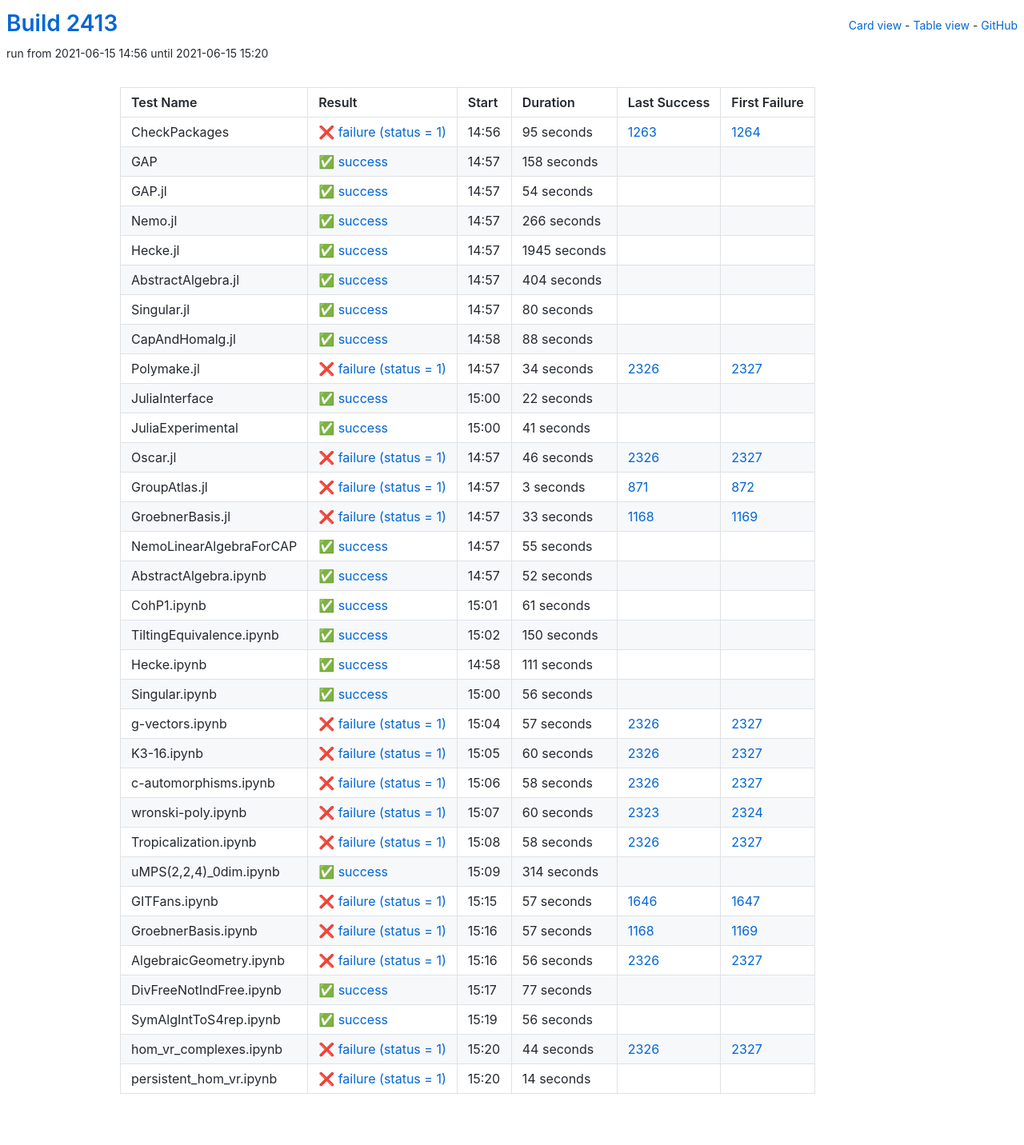
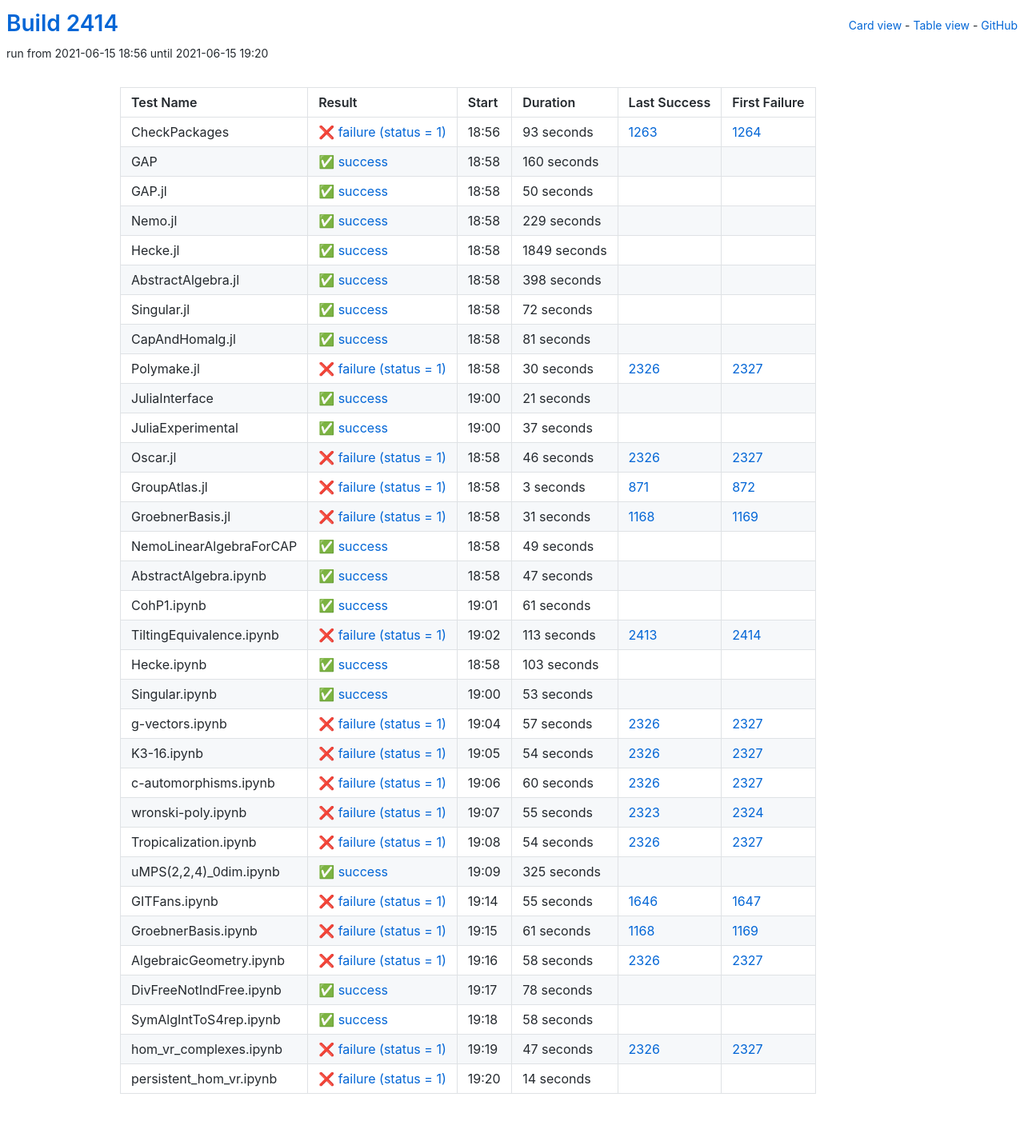
Before and after one commit to oscar-system/oscar-ci-status-stable, a Jekyll site: the page built from table.html, in a window 1280 px wide. Shown: the whole page at 80% size. Built offline with Jekyll 4.4.1, drawn with Linux system fonts in a browser that asks for light colours.

Commit message:
Build #2414

```diff
--- a/_data/ci.yml
+++ b/_data/ci.yml
@@ -1,6 +1,6 @@
 ---
-build: 2413
-build_url: https://oscarci.mathematik.uni-kl.de/job/oscar-stable/2413/
+build: 2414
+build_url: https://oscarci.mathematik.uni-kl.de/job/oscar-stable/2414/
 job: oscar-stable
 organization: oscar-system
 repo: oscar-ci-status-stable
@@ -8,140 +8,140 @@ repourl: https://github.com/oscar-system/oscar-ci-status-stable
 tests:
 - name: CheckPackages
   id: checkpackages
-  log: https://oscarci.mathematik.uni-kl.de/job/oscar-stable/2413/artifact/logs/build-2413/CheckPackages.log
-  start: 2021-06-15 14:56
+  log: https://oscarci.mathematik.uni-kl.de/job/oscar-stable/2414/artifact/logs/build-2414/CheckPackages.log
+  start: 2021-06-15 18:56
   success: false
   exitcode: 1
   status: failure
-  duration: 95
+  duration: 93
   last_success: 1263
   last_success_url: https://oscarci.mathematik.uni-kl.de/job/oscar-stable/1263/
   first_failure: 1264
   first_failure_url: https://oscarci.mathematik.uni-kl.de/job/oscar-stable/1264/
 - name: GAP
   id: gap
-  log: https://oscarci.mathematik.uni-kl.de/job/oscar-stable/2413/artifact/logs/build-2413/GAP.log
-  start: 2021-06-15 14:57
+  log: https://oscarci.mathematik.uni-kl.de/job/oscar-stable/2414/artifact/logs/build-2414/GAP.log
+  start: 2021-06-15 18:58
   success: true
   exitcode: 0
   status: success
-  duration: 158
+  duration: 160
   last_success: false
   last_success_url:
   first_failure: false
   first_failure_url:
 - name: GAP.jl
   id: gap-jl
-  log: https://oscarci.mathematik.uni-kl.de/job/oscar-stable/2413/artifact/logs/build-2413/GAP.jl.log
-  start: 2021-06-15 14:57
+  log: https://oscarci.mathematik.uni-kl.de/job/oscar-stable/2414/artifact/logs/build-2414/GAP.jl.log
+  start: 2021-06-15 18:58
   success: true
   exitcode: 0
   status: success
-  duration: 54
+  duration: 50
   last_success: false
   last_success_url:
   first_failure: false
   first_failure_url:
 - name: Nemo.jl
   id: nemo-jl
-  log: https://oscarci.mathematik.uni-kl.de/job/oscar-stable/2413/artifact/logs/build-2413/Nemo.jl.log
-  start: 2021-06-15 14:57
+  log: https://oscarci.mathematik.uni-kl.de/job/oscar-stable/2414/artifact/logs/build-2414/Nemo.jl.log
+  start: 2021-06-15 18:58
   success: true
   exitcode: 0
   status: success
-  duration: 266
+  duration: 229
   last_success: false
   last_success_url:
   first_failure: false
   first_failure_url:
 - name: Hecke.jl
   id: hecke-jl
-  log: https://oscarci.mathematik.uni-kl.de/job/oscar-stable/2413/artifact/logs/build-2413/Hecke.jl.log
-  start: 2021-06-15 14:57
+  log: https://oscarci.mathematik.uni-kl.de/job/oscar-stable/2414/artifact/logs/build-2414/Hecke.jl.log
+  start: 2021-06-15 18:58
   success: true
   exitcode: 0
   status: success
-  duration: 1945
+  duration: 1849
   last_success: false
   last_success_url:
   first_failure: false
   first_failure_url:
 - name: AbstractAlgebra.jl
   id: abstractalgebra-jl
-  log: https://oscarci.mathematik.uni-kl.de/job/oscar-stable/2413/artifact/logs/build-2413/AbstractAlgebra.jl.log
-  start: 2021-06-15 14:57
+  log: https://oscarci.mathematik.uni-kl.de/job/oscar-stable/2414/artifact/logs/build-2414/AbstractAlgebra.jl.log
+  start: 2021-06-15 18:58
   success: true
   exitcode: 0
   status: success
-  duration: 404
+  duration: 398
   last_success: false
   last_success_url:
   first_failure: false
   first_failure_url:
 - name: Singular.jl
   id: singular-jl
-  log: https://oscarci.mathematik.uni-kl.de/job/oscar-stable/2413/artifact/logs/build-2413/Singular.jl.log
-  start: 2021-06-15 14:57
+  log: https://oscarci.mathematik.uni-kl.de/job/oscar-stable/2414/artifact/logs/build-2414/Singular.jl.log
+  start: 2021-06-15 18:58
   success: true
   exitcode: 0
   status: success
-  duration: 80
+  duration: 72
   last_success: false
   last_success_url:
   first_failure: false
   first_failure_url:
 - name: CapAndHomalg.jl
   id: capandhomalg-jl
-  log: https://oscarci.mathematik.uni-kl.de/job/oscar-stable/2413/artifact/logs/build-2413/CapAndHomalg.jl.log
-  start: 2021-06-15 14:58
+  log: https://oscarci.mathematik.uni-kl.de/job/oscar-stable/2414/artifact/logs/build-2414/CapAndHomalg.jl.log
+  start: 2021-06-15 18:58
   success: true
   exitcode: 0
   status: success
-  duration: 88
+  duration: 81
   last_success: false
   last_success_url:
   first_failure: false
   first_failure_url:
 - name: Polymake.jl
   id: polymake-jl
-  log: https://oscarci.mathematik.uni-kl.de/job/oscar-stable/2413/artifact/logs/build-2413/Polymake.jl.log
-  start: 2021-06-15 14:57
+  log: https://oscarci.mathematik.uni-kl.de/job/oscar-stable/2414/artifact/logs/build-2414/Polymake.jl.log
+  start: 2021-06-15 18:58
   success: false
   exitcode: 1
   status: failure
-  duration: 34
+  duration: 30
   last_success: 2326
   last_success_url: https://oscarci.mathematik.uni-kl.de/job/oscar-stable/2326/
   first_failure: 2327
   first_failure_url: https://oscarci.mathematik.uni-kl.de/job/oscar-stable/2327/
 - name: JuliaInterface
   id: juliainterface
-  log: https://oscarci.mathematik.uni-kl.de/job/oscar-stable/2413/artifact/logs/build-2413/JuliaInterface.log
-  start: 2021-06-15 15:00
+  log: https://oscarci.mathematik.uni-kl.de/job/oscar-stable/2414/artifact/logs/build-2414/JuliaInterface.log
+  start: 2021-06-15 19:00
   success: true
   exitcode: 0
   status: success
-  duration: 22
+  duration: 21
   last_success: false
   last_success_url:
   first_failure: false
   first_failure_url:
 - name: JuliaExperimental
   id: juliaexperimental
-  log: https://oscarci.mathematik.uni-kl.de/job/oscar-stable/2413/artifact/logs/build-2413/JuliaExperimental.log
-  start: 2021-06-15 15:00
+  log: https://oscarci.mathematik.uni-kl.de/job/oscar-stable/2414/artifact/logs/build-2414/JuliaExperimental.log
+  start: 2021-06-15 19:00
   success: true
   exitcode: 0
   status: success
-  duration: 41
+  duration: 37
   last_success: false
   last_success_url:
   first_failure: false
   first_failure_url:
 - name: Oscar.jl
   id: oscar-jl
-  log: https://oscarci.mathematik.uni-kl.de/job/oscar-stable/2413/artifact/logs/build-2413/Oscar.jl.log
-  start: 2021-06-15 14:57
+  log: https://oscarci.mathematik.uni-kl.de/job/oscar-stable/2414/artifact/logs/build-2414/Oscar.jl.log
+  start: 2021-06-15 18:58
   success: false
   exitcode: 1
   status: failure
@@ -152,8 +152,8 @@ tests:
   first_failure_url: https://oscarci.mathematik.uni-kl.de/job/oscar-stable/2327/
 - name: GroupAtlas.jl
   id: groupatlas-jl
-  log: https://oscarci.mathematik.uni-kl.de/job/oscar-stable/2413/artifact/logs/build-2413/GroupAtlas.jl.log
-  start: 2021-06-15 14:57
+  log: https://oscarci.mathematik.uni-kl.de/job/oscar-stable/2414/artifact/logs/build-2414/GroupAtlas.jl.log
+  start: 2021-06-15 18:58
   success: false
   exitcode: 1
   status: failure
@@ -164,44 +164,44 @@ tests:
   first_failure_url: https://oscarci.mathematik.uni-kl.de/job/oscar-stable/872/
 - name: GroebnerBasis.jl
   id: groebnerbasis-jl
-  log: https://oscarci.mathematik.uni-kl.de/job/oscar-stable/2413/artifact/logs/build-2413/GroebnerBasis.jl.log
-  start: 2021-06-15 14:57
+  log: https://oscarci.mathematik.uni-kl.de/job/oscar-stable/2414/artifact/logs/build-2414/GroebnerBasis.jl.log
+  start: 2021-06-15 18:58
   success: false
   exitcode: 1
   status: failure
-  duration: 33
+  duration: 31
   last_success: 1168
   last_success_url: https://oscarci.mathematik.uni-kl.de/job/oscar-stable/1168/
   first_failure: 1169
   first_failure_url: https://oscarci.mathematik.uni-kl.de/job/oscar-stable/1169/
 - name: NemoLinearAlgebraForCAP
   id: nemolinearalgebraforcap
-  log: https://oscarci.mathematik.uni-kl.de/job/oscar-stable/2413/artifact/logs/build-2413/NemoLinearAlgebraForCAP.log
-  start: 2021-06-15 14:57
+  log: https://oscarci.mathematik.uni-kl.de/job/oscar-stable/2414/artifact/logs/build-2414/NemoLinearAlgebraForCAP.log
+  start: 2021-06-15 18:58
   success: true
   exitcode: 0
   status: success
-  duration: 55
+  duration: 49
   last_success: false
   last_success_url:
   first_failure: false
   first_failure_url:
 - name: AbstractAlgebra.ipynb
   id: abstractalgebra-ipynb
-  log: https://oscarci.mathematik.uni-kl.de/job/oscar-stable/2413/artifact/logs/build-2413/AbstractAlgebra.ipynb.log
-  start: 2021-06-15 14:57
+  log: https://oscarci.mathematik.uni-kl.de/job/oscar-stable/2414/artifact/logs/build-2414/AbstractAlgebra.ipynb.log
+  start: 2021-06-15 18:58
   success: true
   exitcode: 0
   status: success
-  duration: 52
+  duration: 47
   last_success: false
   last_success_url:
   first_failure: false
   first_failure_url:
 - name: CohP1.ipynb
   id: cohp1-ipynb
-  log: https://oscarci.mathematik.uni-kl.de/job/oscar-stable/2413/artifact/logs/build-2413/CohP1.ipynb.log
-  start: 2021-06-15 15:01
+  log: https://oscarci.mathematik.uni-kl.de/job/oscar-stable/2414/artifact/logs/build-2414/CohP1.ipynb.log
+  start: 2021-06-15 19:01
   success: true
   exitcode: 0
   status: success
@@ -212,44 +212,44 @@ tests:
   first_failure_url:
 - name: TiltingEquivalence.ipynb
   id: tiltingequivalence-ipynb
-  log: https://oscarci.mathematik.uni-kl.de/job/oscar-stable/2413/artifact/logs/build-2413/TiltingEquivalence.ipynb.log
-  start: 2021-06-15 15:02
+  log: https://oscarci.mathematik.uni-kl.de/job/oscar-stable/2414/artifact/logs/build-2414/TiltingEquivalence.ipynb.log
+  start: 2021-06-15 19:02
+  success: false
+  exitcode: 1
+  status: failure
+  duration: 113
+  last_success: 2413
+  last_success_url: https://oscarci.mathematik.uni-kl.de/job/oscar-stable/2413/
+  first_failure: 2414
+  first_failure_url: https://oscarci.mathematik.uni-kl.de/job/oscar-stable/2414/
+- name: Hecke.ipynb
+  id: hecke-ipynb
+  log: https://oscarci.mathematik.uni-kl.de/job/oscar-stable/2414/artifact/logs/build-2414/Hecke.ipynb.log
+  start: 2021-06-15 18:58
   success: true
   exitcode: 0
   status: success
-  duration: 150
-  last_success: false
-  last_success_url:
-  first_failure: false
-  first_failure_url:
-- name: Hecke.ipynb
-  id: hecke-ipynb
-  log: https://oscarci.mathematik.uni-kl.de/job/oscar-stable/2413/artifact/logs/build-2413/Hecke.ipynb.log
-  start: 2021-06-15 14:58
-  success: true
-  exitcode: 0
-  status: success
-  duration: 111
+  duration: 103
   last_success: false
   last_success_url:
   first_failure: false
   first_failure_url:
 - name: Singular.ipynb
   id: singular-ipynb
-  log: https://oscarci.mathematik.uni-kl.de/job/oscar-stable/2413/artifact/logs/build-2413/Singular.ipynb.log
-  start: 2021-06-15 15:00
+  log: https://oscarci.mathematik.uni-kl.de/job/oscar-stable/2414/artifact/logs/build-2414/Singular.ipynb.log
+  start: 2021-06-15 19:00
   success: true
   exitcode: 0
   status: success
-  duration: 56
+  duration: 53
   last_success: false
   last_success_url:
   first_failure: false
   first_failure_url:
 - name: g-vectors.ipynb
   id: g-vectors-ipynb
-  log: https://oscarci.mathematik.uni-kl.de/job/oscar-stable/2413/artifact/logs/build-2413/g-vectors.ipynb.log
-  start: 2021-06-15 15:04
+  log: https://oscarci.mathematik.uni-kl.de/job/oscar-stable/2414/artifact/logs/build-2414/g-vectors.ipynb.log
+  start: 2021-06-15 19:04
   success: false
   exitcode: 1
   status: failure
@@ -260,8 +260,20 @@ tests:
   first_failure_url: https://oscarci.mathematik.uni-kl.de/job/oscar-stable/2327/
 - name: K3-16.ipynb
   id: k3-16-ipynb
-  log: https://oscarci.mathematik.uni-kl.de/job/oscar-stable/2413/artifact/logs/build-2413/K3-16.ipynb.log
-  start: 2021-06-15 15:05
+  log: https://oscarci.mathematik.uni-kl.de/job/oscar-stable/2414/artifact/logs/build-2414/K3-16.ipynb.log
+  start: 2021-06-15 19:05
+  success: false
+  exitcode: 1
+  status: failure
+  duration: 54
+  last_success: 2326
+  last_success_url: https://oscarci.mathematik.uni-kl.de/job/oscar-stable/2326/
+  first_failure: 2327
+  first_failure_url: https://oscarci.mathematik.uni-kl.de/job/oscar-stable/2327/
+- name: c-automorphisms.ipynb
+  id: c-automorphisms-ipynb
+  log: https://oscarci.mathematik.uni-kl.de/job/oscar-stable/2414/artifact/logs/build-2414/c-automorphisms.ipynb.log
+  start: 2021-06-15 19:06
   success: false
   exitcode: 1
   status: failure
@@ -270,10 +282,70 @@ tests:
   last_success_url: https://oscarci.mathematik.uni-kl.de/job/oscar-stable/2326/
   first_failure: 2327
   first_failure_url: https://oscarci.mathematik.uni-kl.de/job/oscar-stable/2327/
-- name: c-automorphisms.ipynb
-  id: c-automorphisms-ipynb
-  log: https://oscarci.mathematik.uni-kl.de/job/oscar-stable/2413/artifact/logs/build-2413/c-automorphisms.ipynb.log
-  start: 2021-06-15 15:06
+- name: wronski-poly.ipynb
+  id: wronski-poly-ipynb
+  log: https://oscarci.mathematik.uni-kl.de/job/oscar-stable/2414/artifact/logs/build-2414/wronski-poly.ipynb.log
+  start: 2021-06-15 19:07
+  success: false
+  exitcode: 1
+  status: failure
+  duration: 55
+  last_success: 2323
+  last_success_url: https://oscarci.mathematik.uni-kl.de/job/oscar-stable/2323/
+  first_failure: 2324
+  first_failure_url: https://oscarci.mathematik.uni-kl.de/job/oscar-stable/2324/
+- name: Tropicalization.ipynb
+  id: tropicalization-ipynb
+  log: https://oscarci.mathematik.uni-kl.de/job/oscar-stable/2414/artifact/logs/build-2414/Tropicalization.ipynb.log
+  start: 2021-06-15 19:08
+  success: false
+  exitcode: 1
+  status: failure
+  duration: 54
+  last_success: 2326
+  last_success_url: https://oscarci.mathematik.uni-kl.de/job/oscar-stable/2326/
+  first_failure: 2327
+  first_failure_url: https://oscarci.mathematik.uni-kl.de/job/oscar-stable/2327/
+- name: uMPS(2,2,4)_0dim.ipynb
+  id: umps-2-2-4-0dim-ipynb
+  log: https://oscarci.mathematik.uni-kl.de/job/oscar-stable/2414/artifact/logs/build-2414/uMPS-2-2-4-_0dim.ipynb.log
+  start: 2021-06-15 19:09
+  success: true
+  exitcode: 0
+  status: success
+  duration: 325
+  last_success: false
+  last_success_url:
+  first_failure: false
+  first_failure_url:
+- name: GITFans.ipynb
+  id: gitfans-ipynb
+  log: https://oscarci.mathematik.uni-kl.de/job/oscar-stable/2414/artifact/logs/build-2414/GITFans.ipynb.log
+  start: 2021-06-15 19:14
+  success: false
+  exitcode: 1
+  status: failure
+  duration: 55
+  last_success: 1646
+  last_success_url: https://oscarci.mathematik.uni-kl.de/job/oscar-stable/1646/
+  first_failure: 1647
+  first_failure_url: https://oscarci.mathematik.uni-kl.de/job/oscar-stable/1647/
+- name: GroebnerBasis.ipynb
+  id: groebnerbasis-ipynb
+  log: https://oscarci.mathematik.uni-kl.de/job/oscar-stable/2414/artifact/logs/build-2414/GroebnerBasis.ipynb.log
+  start: 2021-06-15 19:15
+  success: false
+  exitcode: 1
+  status: failure
+  duration: 61
+  last_success: 1168
+  last_success_url: https://oscarci.mathematik.uni-kl.de/job/oscar-stable/1168/
+  first_failure: 1169
+  first_failure_url: https://oscarci.mathematik.uni-kl.de/job/oscar-stable/1169/
+- name: AlgebraicGeometry.ipynb
+  id: algebraicgeometry-ipynb
+  log: https://oscarci.mathematik.uni-kl.de/job/oscar-stable/2414/artifact/logs/build-2414/AlgebraicGeometry.ipynb.log
+  start: 2021-06-15 19:16
   success: false
   exitcode: 1
   status: failure
@@ -282,118 +354,46 @@ tests:
   last_success_url: https://oscarci.mathematik.uni-kl.de/job/oscar-stable/2326/
   first_failure: 2327
   first_failure_url: https://oscarci.mathematik.uni-kl.de/job/oscar-stable/2327/
-- name: wronski-poly.ipynb
-  id: wronski-poly-ipynb
-  log: https://oscarci.mathematik.uni-kl.de/job/oscar-stable/2413/artifact/logs/build-2413/wronski-poly.ipynb.log
-  start: 2021-06-15 15:07
-  success: false
-  exitcode: 1
-  status: failure
-  duration: 60
-  last_success: 2323
-  last_success_url: https://oscarci.mathematik.uni-kl.de/job/oscar-stable/2323/
-  first_failure: 2324
-  first_failure_url: https://oscarci.mathematik.uni-kl.de/job/oscar-stable/2324/
-- name: Tropicalization.ipynb
-  id: tropicalization-ipynb
-  log: https://oscarci.mathematik.uni-kl.de/job/oscar-stable/2413/artifact/logs/build-2413/Tropicalization.ipynb.log
-  start: 2021-06-15 15:08
-  success: false
-  exitcode: 1
-  status: failure
-  duration: 58
-  last_success: 2326
-  last_success_url: https://oscarci.mathematik.uni-kl.de/job/oscar-stable/2326/
-  first_failure: 2327
-  first_failure_url: https://oscarci.mathematik.uni-kl.de/job/oscar-stable/2327/
-- name: uMPS(2,2,4)_0dim.ipynb
-  id: umps-2-2-4-0dim-ipynb
-  log: https://oscarci.mathematik.uni-kl.de/job/oscar-stable/2413/artifact/logs/build-2413/uMPS-2-2-4-_0dim.ipynb.log
-  start: 2021-06-15 15:09
+- name: DivFreeNotIndFree.ipynb
+  id: divfreenotindfree-ipynb
+  log: https://oscarci.mathematik.uni-kl.de/job/oscar-stable/2414/artifact/logs/build-2414/DivFreeNotIndFree.ipynb.log
+  start: 2021-06-15 19:17
   success: true
   exitcode: 0
   status: success
-  duration: 314
-  last_success: false
-  last_success_url:
-  first_failure: false
-  first_failure_url:
-- name: GITFans.ipynb
-  id: gitfans-ipynb
-  log: https://oscarci.mathematik.uni-kl.de/job/oscar-stable/2413/artifact/logs/build-2413/GITFans.ipynb.log
-  start: 2021-06-15 15:15
-  success: false
-  exitcode: 1
-  status: failure
-  duration: 57
-  last_success: 1646
-  last_success_url: https://oscarci.mathematik.uni-kl.de/job/oscar-stable/1646/
-  first_failure: 1647
-  first_failure_url: https://oscarci.mathematik.uni-kl.de/job/oscar-stable/1647/
-- name: GroebnerBasis.ipynb
-  id: groebnerbasis-ipynb
-  log: https://oscarci.mathematik.uni-kl.de/job/oscar-stable/2413/artifact/logs/build-2413/GroebnerBasis.ipynb.log
-  start: 2021-06-15 15:16
-  success: false
-  exitcode: 1
-  status: failure
-  duration: 57
-  last_success: 1168
-  last_success_url: https://oscarci.mathematik.uni-kl.de/job/oscar-stable/1168/
-  first_failure: 1169
-  first_failure_url: https://oscarci.mathematik.uni-kl.de/job/oscar-stable/1169/
-- name: AlgebraicGeometry.ipynb
-  id: algebraicgeometry-ipynb
-  log: https://oscarci.mathematik.uni-kl.de/job/oscar-stable/2413/artifact/logs/build-2413/AlgebraicGeometry.ipynb.log
-  start: 2021-06-15 15:16
-  success: false
-  exitcode: 1
-  status: failure
-  duration: 56
-  last_success: 2326
-  last_success_url: https://oscarci.mathematik.uni-kl.de/job/oscar-stable/2326/
-  first_failure: 2327
-  first_failure_url: https://oscarci.mathematik.uni-kl.de/job/oscar-stable/2327/
-- name: DivFreeNotIndFree.ipynb
-  id: divfreenotindfree-ipynb
-  log: https://oscarci.mathematik.uni-kl.de/job/oscar-stable/2413/artifact/logs/build-2413/DivFreeNotIndFree.ipynb.log
-  start: 2021-06-15 15:17
-  success: true
-  exitcode: 0
-  status: success
-  duration: 77
+  duration: 78
   last_success: false
   last_success_url:
   first_failure: false
   first_failure_url:
 - name: SymAlgIntToS4rep.ipynb
   id: symalginttos4rep-ipynb
-  log: https://oscarci.mathematik.uni-kl.de/job/oscar-stable/2413/artifact/logs/build-2413/SymAlgIntToS4rep.ipynb.log
-  start: 2021-06-15 15:19
+  log: https://oscarci.mathematik.uni-kl.de/job/oscar-stable/2414/artifact/logs/build-2414/SymAlgIntToS4rep.ipynb.log
+  start: 2021-06-15 19:18
   success: true
   exitcode: 0
   status: success
-  duration: 56
+  duration: 58
   last_success: false
   last_success_url:
   first_failure: false
   first_failure_url:
 - name: hom_vr_complexes.ipynb
   id: hom-vr-complexes-ipynb
-  log: https://oscarci.mathematik.uni-kl.de/job/oscar-stable/2413/artifact/logs/build-2413/hom_vr_complexes.ipynb.log
-  start: 2021-06-15 15:20
+  log: https://oscarci.mathematik.uni-kl.de/job/oscar-stable/2414/artifact/logs/build-2414/hom_vr_complexes.ipynb.log
+  start: 2021-06-15 19:19
   success: false
   exitcode: 1
   status: failure
-  duration: 44
+  duration: 47
   last_success: 2326
   last_success_url: https://oscarci.mathematik.uni-kl.de/job/oscar-stable/2326/
   first_failure: 2327
   first_failure_url: https://oscarci.mathematik.uni-kl.de/job/oscar-stable/2327/
 - name: persistent_hom_vr.ipynb
   id: persistent-hom-vr-ipynb
-  log: https://oscarci.mathematik.uni-kl.de/job/oscar-stable/2413/artifact/logs/build-2413/persistent_hom_vr.ipynb.log
-  start: 2021-06-15 15:20
+  log: https://oscarci.mathematik.uni-kl.de/job/oscar-stable/2414/artifact/logs/build-2414/persistent_hom_vr.ipynb.log
+  start: 2021-06-15 19:20
   success: false
   exitcode: 1
   status: failure
```
Also changed, not shown: README.md.
